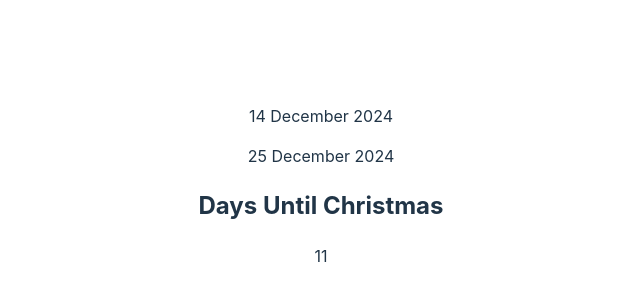
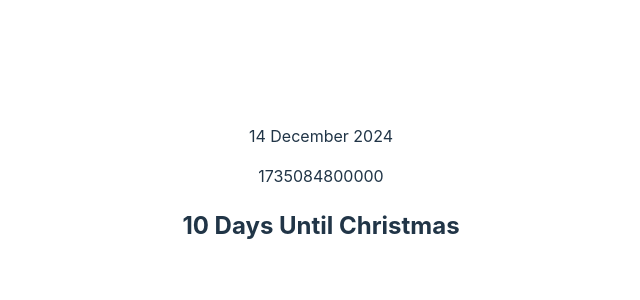
Before and after one commit to KodeIva/christmas-countdown, a React (Vite) app: page / in a window 1280 px wide. Shown: the part 214-514 px from the top of the page, without its empty margins (319-959 px from the left). Built offline with nearby package versions, Linux system fonts and the light colour scheme.

Commit message:
days left calculated

```diff
--- a/src/App.jsx
+++ b/src/App.jsx
@@ -1,12 +1,15 @@
 import { useState } from 'react'
-
 import './App.css'
 
 
 
 function App() {
-  const [date, setDate] = useState(new Date());
-  const [christmasDay, setChtistmasDay] = useState('25 December 2024')
+  const [date, setDate] = useState(new Date().getTime());
+  console.log(date);
+
+  const [christmasDay, setChtistmasDay] = useState(new Date('December 25,2024').getTime())
+  console.log(christmasDay);
+
   const months = [
   "January",
   "February",
@@ -22,15 +25,18 @@ function App() {
   "December",
 ];
 
-  console.log(date);
-  let day = date.getDate()
-  let month = months[date.getMonth()]
-  let year = date.getFullYear()
+  let day = new Date().getDate()
+  let month = months[new Date().getMonth()]
+  let year = new Date().getFullYear()
   let currentDay = `${day}  ${month}  ${year}`
 
+ let daysLeft = christmasDay - date
+  console.log(daysLeft);
+ let difference = parseInt(daysLeft)
+ console.log(difference);
 
-  let daysLeft = 25 - day
-  console.log(daysLeft);
+  let daysToChLeft = Math.floor(daysLeft / (1000 * 60 * 60 * 24))
+  console.log(daysToChLeft);
 
 
 
@@ -38,13 +44,13 @@ function App() {
     <>
 
       <p>
-        {currentDay}
+   {currentDay}
       </p>
       <p>{christmasDay}</p>
 
       <div>
-        <h2>Days Until Christmas</h2>
-        <p>{daysLeft}</p>
+        <h2>{daysToChLeft} Days Until Christmas</h2>
+        <p>{}</p>
       </div>
     </>
   )
```
